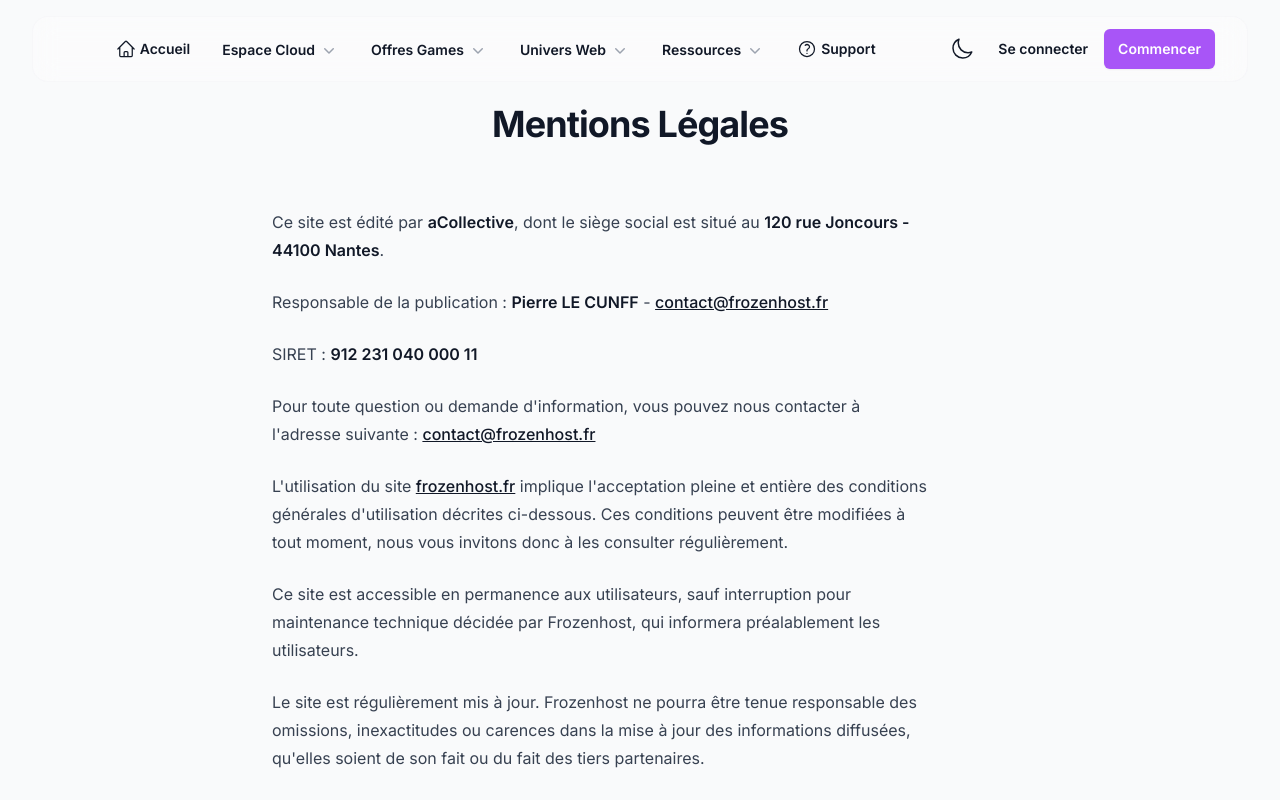
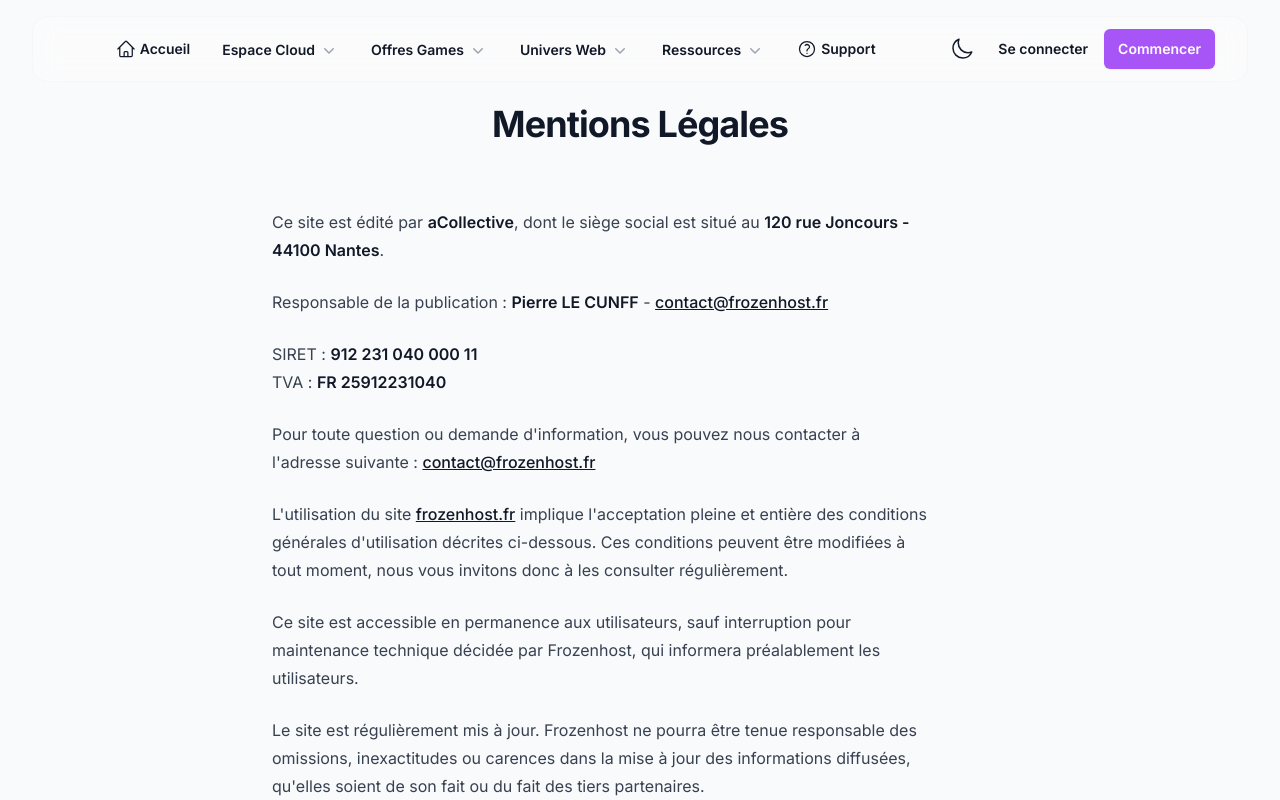
Before and after one commit to mlft9/vitrine-v2, a Next.js app: page /mention-legales in a window 1280 px wide. Shown: the top 800 px of the page. Built offline with nearby package versions, Linux system fonts and the light colour scheme.

Commit message:
add ml, cgv

```diff
--- a/src/app/mention-legales/page.tsx
+++ b/src/app/mention-legales/page.tsx
@@ -35,6 +35,7 @@
 
     <p>
       SIRET : <strong>912 231 040 000 11</strong><br/>
+      TVA : <strong>FR 25912231040</strong><br/>
     </p>
 
     <p>
```
